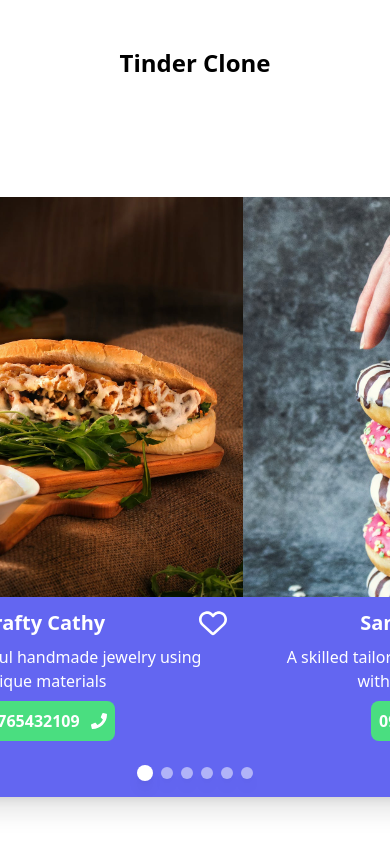
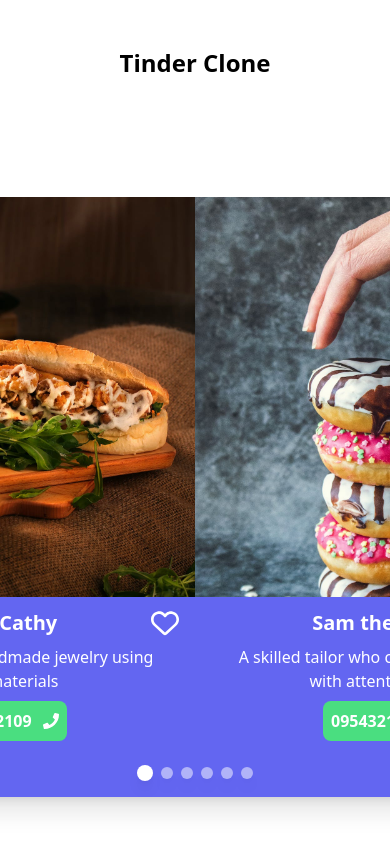
Before and after one commit to hyperst8/tinder-clone, a React (Vite) app: page / in a window 390 px wide. Shown: the top 844 px of the page. Built offline with nearby package versions, Linux system fonts and the light colour scheme.

Commit message:
Add and remove class

```diff
--- a/src/components/Carousel.jsx
+++ b/src/components/Carousel.jsx
@@ -33,7 +33,7 @@ export default function Carousel({ children: data }) {
         </button>
       </div>
 
-      <div className="overflow-hidden relative w-[96%] md:w-[25rem] h-[37.5rem] mx-auto rounded-xl shadow-xl">
+      <div className="overflow-hidden relative md:w-[25rem] h-[37.5rem] mx-auto rounded-xl shadow-xl">
         <div
           className="element flex transition-transform ease-out duration-500 object-cover h-full w-full"
           style={{ transform: `translateX(-${current * 100}%)` }}
--- a/src/components/Slider.jsx
+++ b/src/components/Slider.jsx
@@ -6,7 +6,7 @@ export default function Slider({ data }) {
   const { name, description, image, phone, liked } = data;
 
   return (
-    <div className="min-w-[25rem]">
+    <div className="slider min-w-[25rem]">
       <div className="h-[25rem]">
         <img
           className="w-full h-full object-cover"
```
